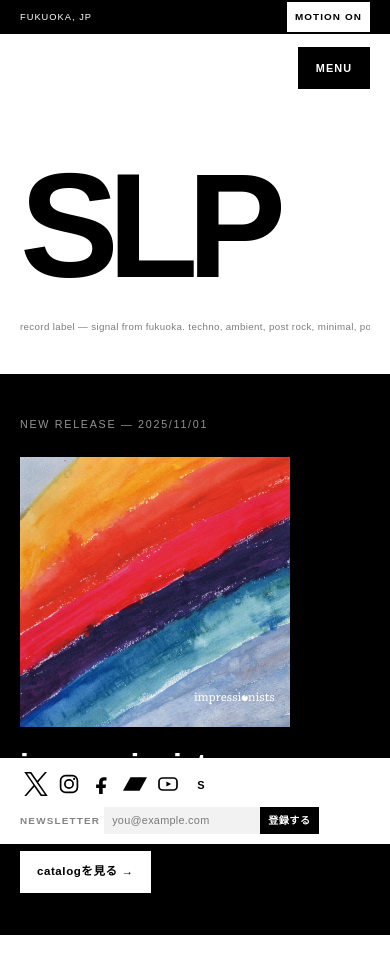
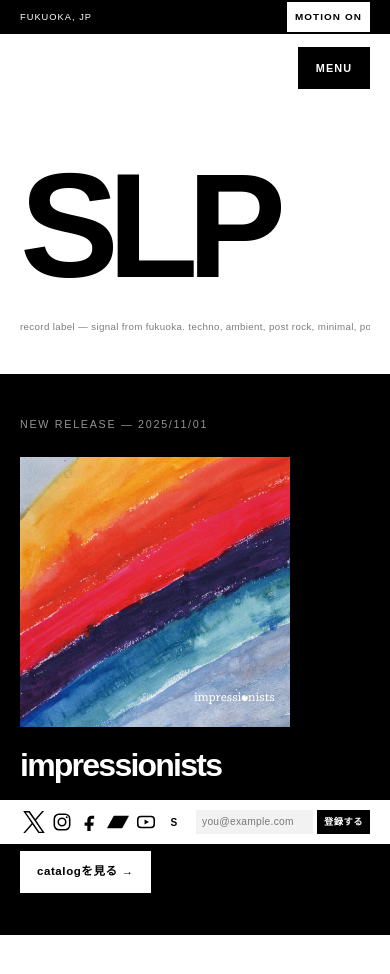
Before and after one commit to roastia/slp-website, a Next.js app: page / in a window 390 px wide. Shown: the top 974 px of the page. Built offline with nearby package versions, Linux system fonts and the light colour scheme; a web font is replaced by a local one.

Commit message:
スマホ版フッターをSNSアイコンとニュースレターを1行にまとめて縦幅を圧縮

```diff
--- a/app/globals.css
+++ b/app/globals.css
@@ -533,15 +533,18 @@ footer.site .copyright{padding:5px 0;opacity:.48;}
   .latest-grid img{max-width:270px;}
   .card-grid{grid-template-columns:repeat(2,minmax(0,1fr));gap:30px 12px;}
   .movie-grid{grid-template-columns:1fr;}
-  footer.site{padding:10px 0;}
-  footer.site .wrap{display:block;}
-  footer.site a{padding:4px;margin-right:1px;}
-  .social-icon{width:24px;height:24px;}
+  footer.site{padding:8px 0;}
+  footer.site .wrap{display:flex;flex-wrap:wrap;align-items:center;justify-content:space-between;column-gap:8px;row-gap:4px;}
+  .footer-social{display:flex;flex-wrap:wrap;align-items:center;flex-shrink:0;}
+  footer.site a{padding:3px;margin-right:0;}
+  .social-icon{width:22px;height:22px;}
   footer.site .link-label{position:absolute;width:1px;height:1px;padding:0;margin:-1px;overflow:hidden;clip:rect(0,0,0,0);white-space:nowrap;border:0;}
   footer.site .copyright{display:none;}
-  .footer-newsletter{margin-top:6px;gap:4px;}
-  .footer-newsletter input{min-width:0;flex:1;}
-  .footer-newsletter input,.footer-newsletter button{padding:5px 8px;}
+  .footer-newsletter{flex:1 1 150px;min-width:130px;gap:4px;}
+  .footer-newsletter .label{position:absolute;width:1px;height:1px;padding:0;margin:-1px;overflow:hidden;clip:rect(0,0,0,0);white-space:nowrap;border:0;}
+  .footer-newsletter form{flex-wrap:nowrap;gap:4px;}
+  .footer-newsletter input{min-width:0;flex:1 1 auto;padding:4px 6px;font-size:.64rem;}
+  .footer-newsletter button{padding:4px 7px;font-size:.58rem;}
   .detail-hero{padding-top:28px;padding-bottom:68px;}
   .detail-grid{margin-top:30px;gap:34px;}
   .detail-intro h1{font-size:clamp(1.6rem,8.5vw,2.8rem);}
--- a/components/site-footer.tsx
+++ b/components/site-footer.tsx
@@ -30,7 +30,7 @@ export function SiteFooter() {
   return (
     <footer className="site" ref={footerRef}>
       <div className="wrap">
-        <div>
+        <div className="footer-social">
           {socialLinks.map((item) => (
             <Link key={item.label} href={item.href} target="_blank" rel="noreferrer">
               <SocialIcon label={item.label} />
```
